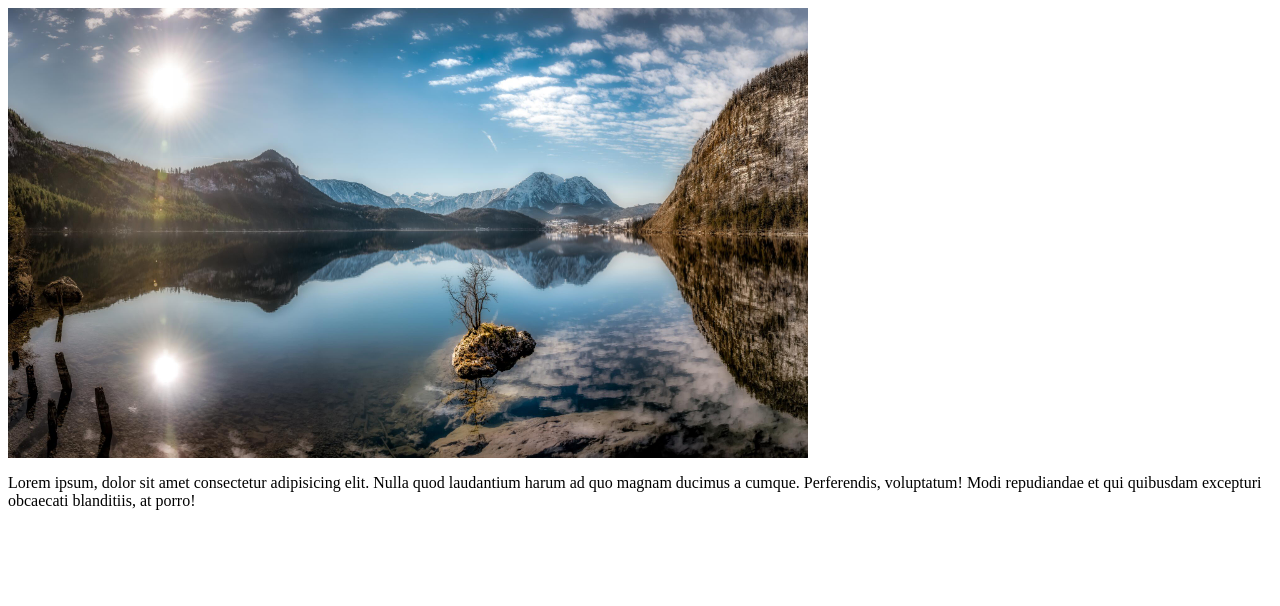
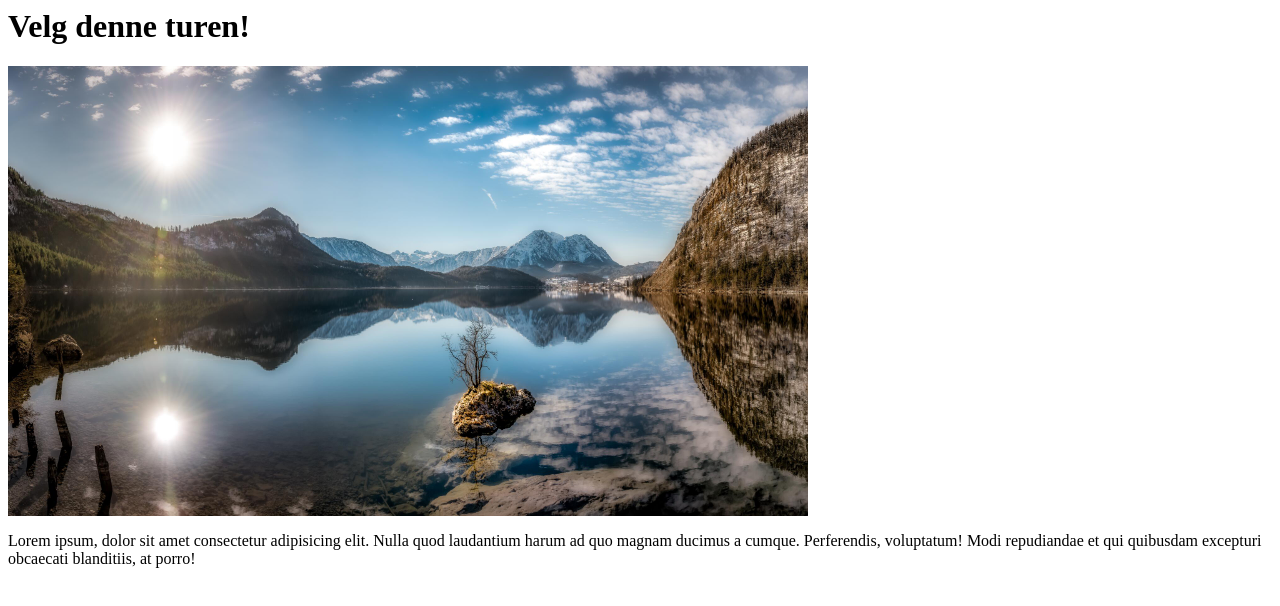
Before and after one commit to parisdnh/oppgave2.github.io, a plain HTML site: page bilde3.html in a window 1280 px wide. Drawn offline with Linux system fonts and the light colour scheme.

Commit message:
plz hjelp

```diff
--- a/bilde3.html
+++ b/bilde3.html
@@ -11,6 +11,7 @@
     </style>
 </head>
 <body>
+    <h1>Velg denne turen!</h1>
     <img src="./bilder undersider/2560x1440-1649535879576.jpeg" alt="">
     <p>Lorem ipsum, dolor sit amet consectetur adipisicing elit. Nulla quod laudantium harum ad quo magnam ducimus a cumque.
     Perferendis, voluptatum! Modi repudiandae et qui quibusdam excepturi obcaecati blanditiis, at porro!</p>
```
Also changed, not shown: bilde2.html (+1 -1 lines), bilde4.html (+1 -0 lines), bilde5.html (+1 -0 lines), bilde6.html (+1 -0 lines), bilde7.html (+1 -0 lines), bilde8.html (+1 -0 lines).
